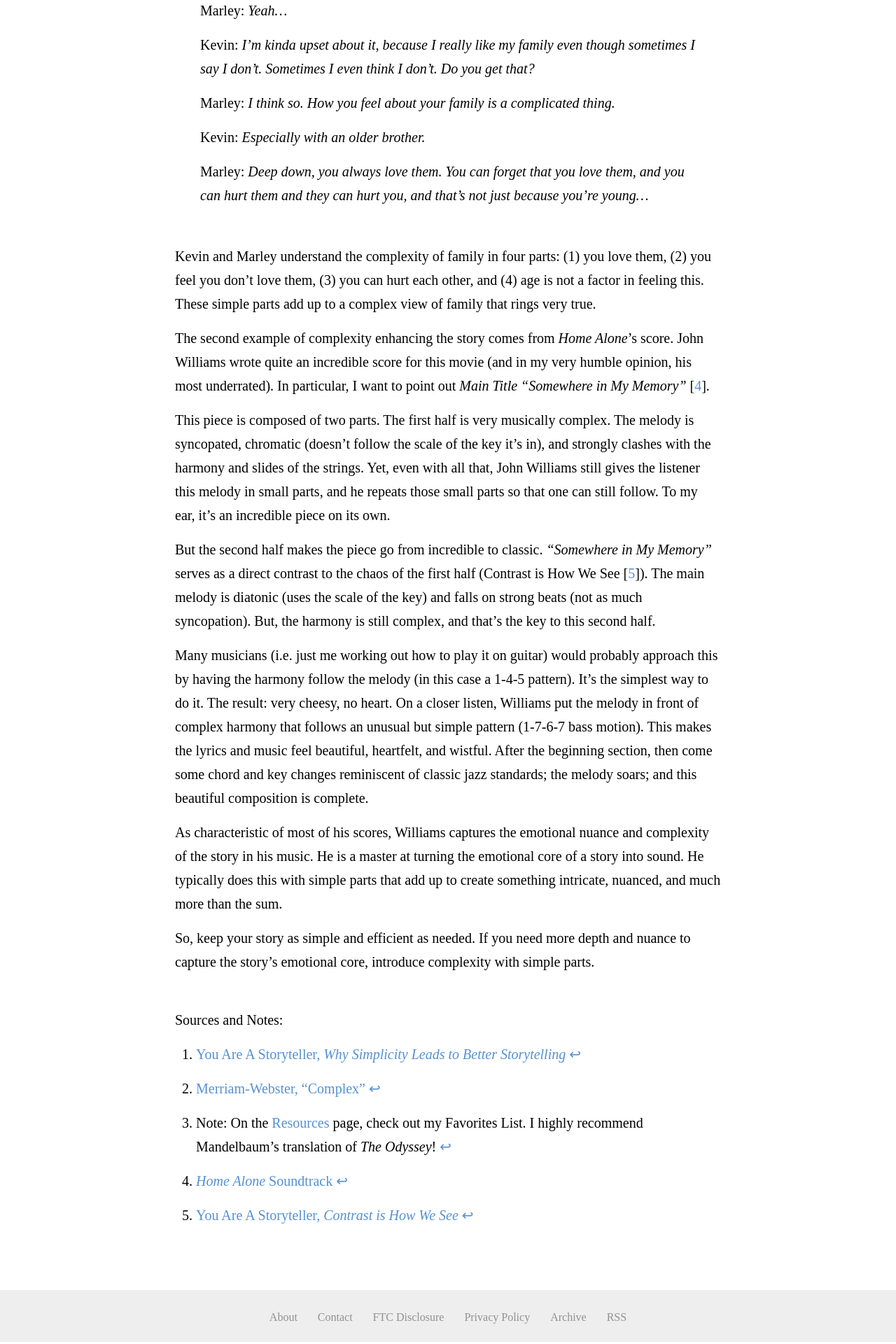
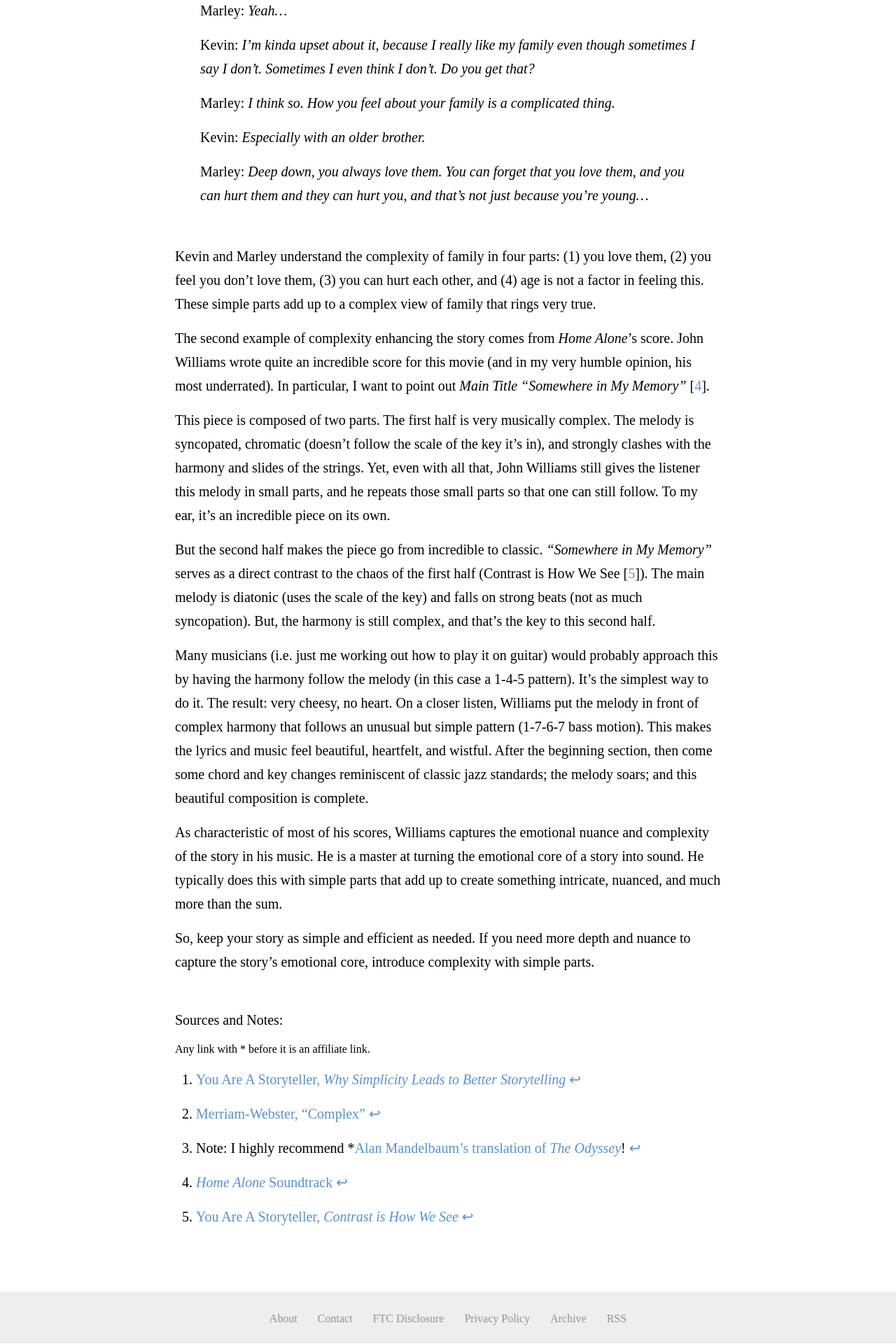
Before and after one commit to storyexplorer/The-Story-Explorer, a Jekyll site: the page built from _posts/2023-12-18-complexity-from-simplicity.md, in a window 1280 px wide. Shown: the part 1582-3502 px from the top of the page at 70% size. Built offline with Jekyll 4.4.1, drawn with Linux system fonts in a browser that asks for light colours; some web fonts are replaced.

Commit message:
Affiliate disclosure formatting

```diff
--- a/_posts/2023-12-18-complexity-from-simplicity.md
+++ b/_posts/2023-12-18-complexity-from-simplicity.md
@@ -52,9 +52,10 @@ So, keep your story as simple and efficient as needed. If you need more depth an
 
 <br>
 Sources and Notes:
+<div class="disclosure">Any link with * before it is an affiliate link.</div>
 
 [^YAAS-simple]: [You Are A Storyteller, *Why Simplicity Leads to Better Storytelling*](https://www.youtube.com/watch?v=EztEFLxV6zg)
 [^MW-complex]: [Merriam-Webster, "Complex"](https://www.merriam-webster.com/dictionary/complex)
-[^odyssey]: Note: On the [Resources]({{ site.base }}/resources/) page, check out my Favorites List. I highly recommend Mandelbaum's translation of *The Odyssey*!
+[^odyssey]: Note: I highly recommend *[Alan Mandelbaum's translation of *The Odyssey*](https://bookshop.org/a/88122/9780553213997)!
 [^HA-soundtrack]: [*Home Alone* Soundtrack](https://songwhip.com/john-williams/home-alone-original-motion-picture-soundtrack)
 [^YAAS-contrast]: [You Are A Storyteller, *Contrast is How We See*](https://www.youtube.com/watch?v=c9khlnQYak8)
--- a/assets/style.scss
+++ b/assets/style.scss
@@ -32,6 +32,16 @@ body {
   line-height: 1.7;
   font-weight: 500;
   font-size: 20px;
+  height: 100%;
+}
+
+.disclosure {
+  background: #fff;
+  font-family: $site_font;
+  color: $black;
+  line-height: 1.3;
+  font-weight: 500;
+  font-size: 16px;
   height: 100%;
 }
 
```
Also changed, not shown: _pages/privacy_policy.md (+1 -1 lines), _pages/resources.md (+7 -3 lines).
